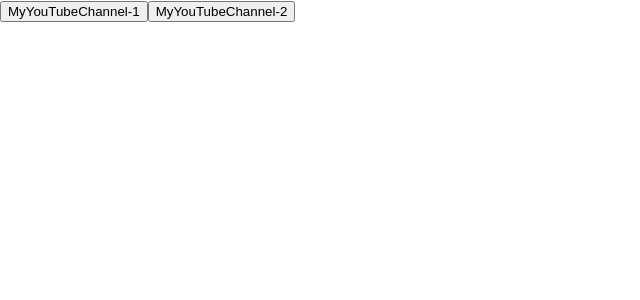
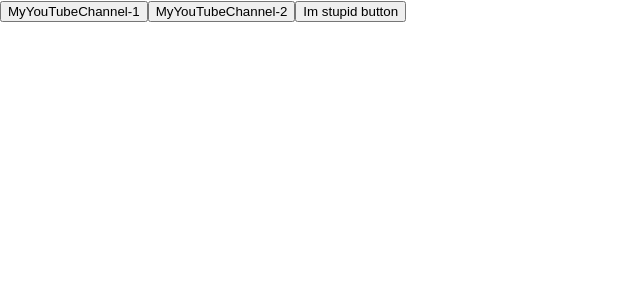
Before and after one commit to vitalyabedik/it-incubator.microtasks, a React (Create React App) app: page / in a window 1280 px wide. Shown: the top 300 px of the page, without its empty margins (0-640 px from the left). Built offline with nearby package versions, Linux system fonts and the light colour scheme.

Commit message:
feat: finish 03 lesson part2 - universal buttons

```diff
--- a/src/App.tsx
+++ b/src/App.tsx
@@ -2,13 +2,29 @@
 
 import './App.css';
 
-import {MyButton} from './components/03-MyButton/MyButton';
+import {Button} from './components/03-MyButton/Button';
 
 function App() {
+    const Button1Foo = (subscriber: string, age: number, address: string) => {
+        console.log(subscriber, age, address)
+    }
+
+    const Button2Foo = (subscriber: string, age: number) => {
+        console.log(subscriber, age)
+    }
+
+    const doSmthButton = () => {
+        console.log('i cant do smth, im stupid button')
+    }
 
     return (
         <>
-            <MyButton/>
+            {/*<button>MyYouTubeChannel-1</button>*/}
+            {/*<button>MyYouTubeChannel-2</button>*/}
+
+            <Button name={'MyYouTubeChannel-1'} callback={() => Button1Foo('im Vasya!', 21, 'live in Minsk')}/>
+            <Button name={'MyYouTubeChannel-2'} callback={() => Button2Foo('im Ivan!', 30)}/>
+            <Button name={'Im stupid button'} callback={doSmthButton}/>
         </>
 
     );
--- /dev/null
+++ b/src/components/03-MyButton/Button.tsx
@@ -0,0 +1,17 @@
+import React from 'react';
+
+type ButtonPropsType = {
+    name: string
+    callback: () => void
+
+}
+
+export const Button: React.FC<ButtonPropsType> = (props) => {
+
+    const onClickHandler = () => {
+        props.callback()
+    }
+    return (
+        <button onClick={onClickHandler}>{props.name}</button>
+    )
+}
```
